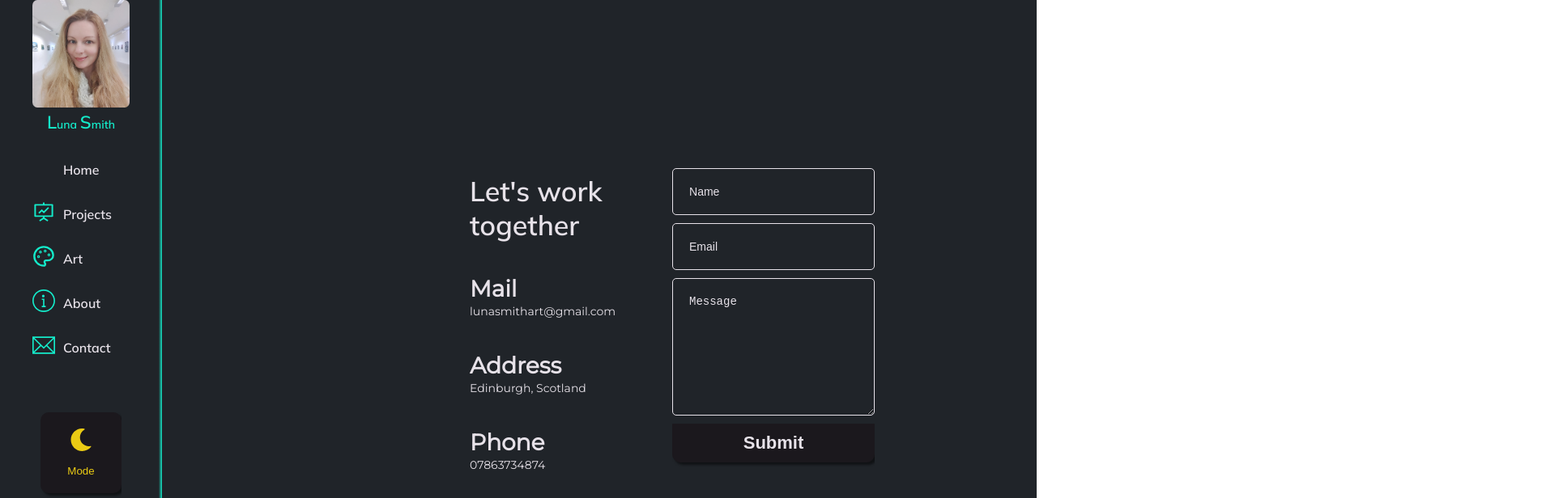
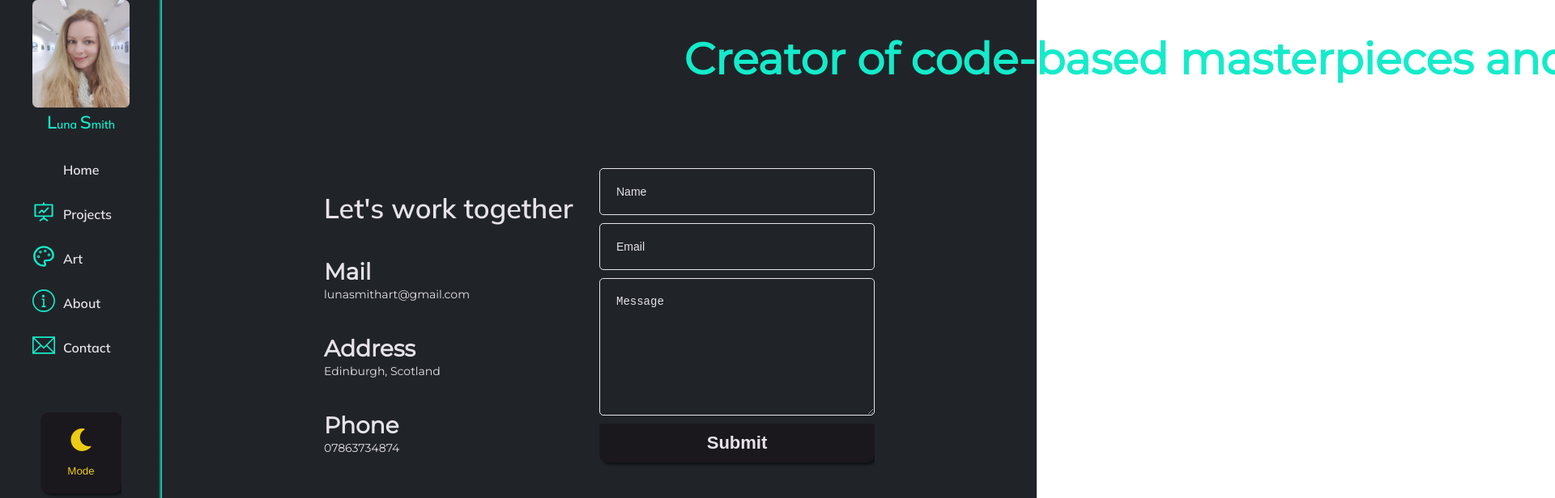
Before and after one commit to Lu-Smith/new_react_portfolio_sass, a React (Create React App) app: page /contact in a window 1280 px wide. Shown: the top 616 px of the page at 81% size, 1920 px wide, since content can reach past the window. Built offline with nearby package versions, Linux system fonts and the light colour scheme; some icons are missing.

Commit message:
Updated Contact

```diff
--- a/src/components/Contact.tsx
+++ b/src/components/Contact.tsx
@@ -56,7 +56,6 @@ const Contact = () => {
 
   return (
     <div className={`Contact ${mode === 'light' ? 'lightMode' : 'darkMode'}`}>
-      <MovingText />
       <div className='menu'>
         <Sidebar mode={mode} handleMode={handleMode} />
       </div>
@@ -131,8 +130,10 @@ const Contact = () => {
                         {error && "Error"}
                         {success && "Success"}
                     </motion.form>
+
                 </div>
         </motion.div>
+        <MovingText />
     </div>
   )
 }
--- a/src/components/MovingText.tsx
+++ b/src/components/MovingText.tsx
@@ -3,10 +3,10 @@ import { motion } from 'framer-motion';
 
 const sliderVariants = {
     initial: {
-        x: 0,
+        x: '100%',
     },
     animate: {
-        x: "-220%",
+        x: '-20%',
         transition: {
             duration: 30,
             repeat: Infinity,
--- a/src/styles/_variables.scss
+++ b/src/styles/_variables.scss
@@ -18,6 +18,7 @@ $primary-font-size: 14px;
 $big-font-size: 22px;
 $nav-font-size: 28px;
 $box-font-size: 34px;
+$moving-text-font-size: 54px;
 
 //line-height
 $primary-line-height: 20px;
--- a/src/styles/movingText.scss
+++ b/src/styles/movingText.scss
@@ -1,11 +1,11 @@
-.MovingText {
-    .slidingTextContainer {
-        position: absolute;
-        font-size: 50vh;
-        top: 0;
-        white-space: nowrap;
-        color: $focus-color;
-        width: 50%;
-        font-weight: bold;
-    }
+
+.slidingTextContainer {
+    position: absolute;
+    font-size: $moving-text-font-size;
+    top: 40px;
+    white-space: nowrap;
+    color: $focus-color;
+    width: 100%;
+    font-weight: bold;
+    z-index: 1;
 }
--- a/src/styles/sidebar.scss
+++ b/src/styles/sidebar.scss
@@ -88,6 +88,7 @@
     height: 100%;
     width: 200px;
     @include flex-direction(flex-start, column);
+    z-index: 998;
 
     .titleContainer {
         flex: 1;
```
